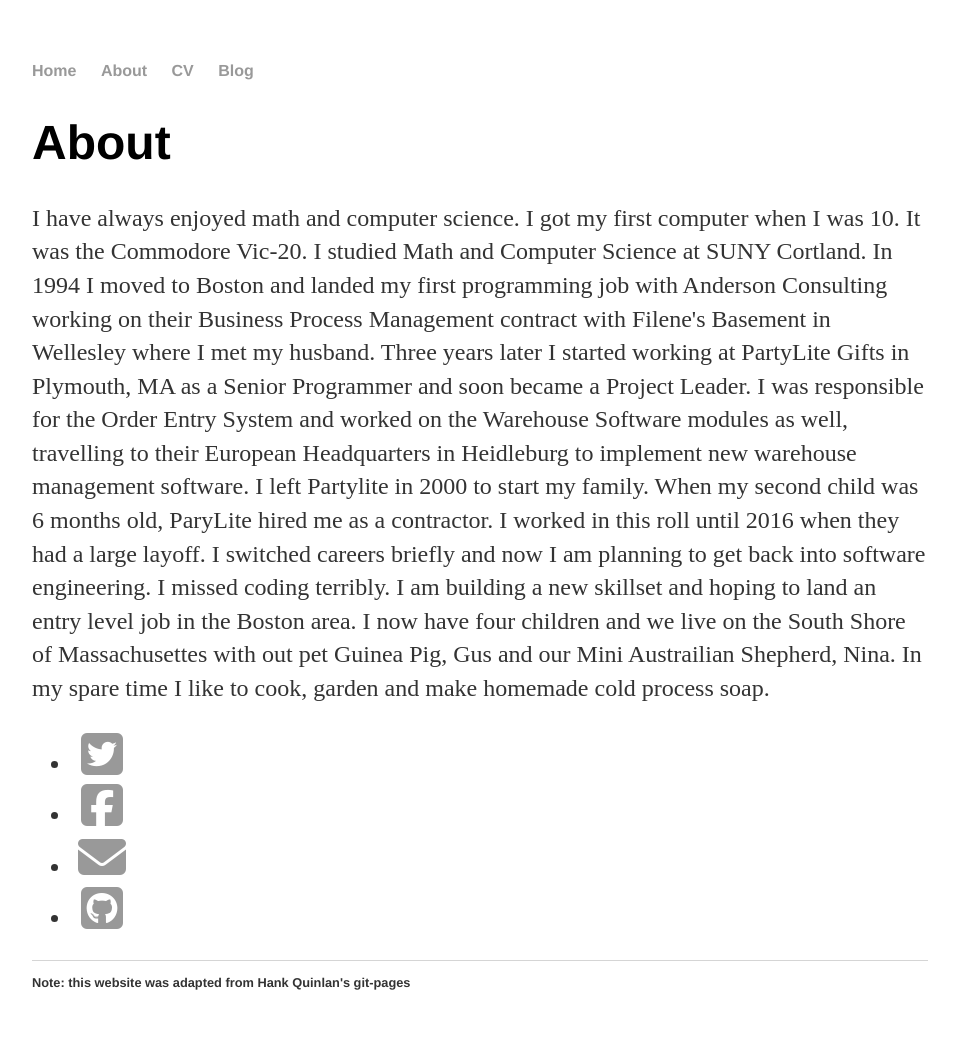
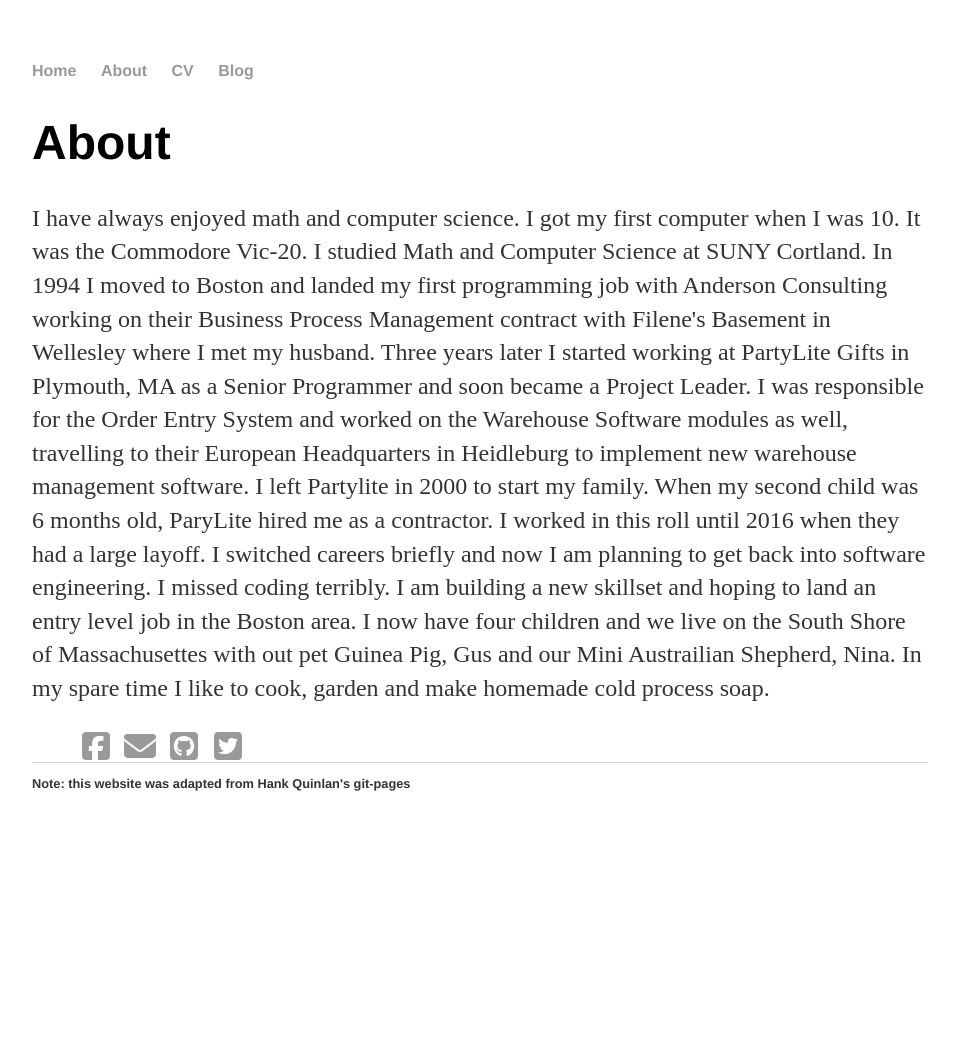
Before and after one commit to caroleatierney/Before-GA-Repository, a Jekyll site: the page built from about/index.html, in a window 1280 px wide. Shown: the whole page, without its empty margins (160-1119 px from the left). Built offline with Jekyll 4.4.1, drawn with Linux system fonts in a browser that asks for light colours; nearby versions of some CDN libraries; after the commit the page ends 900 px from its top, so only the background shows below that.

Commit message:
Update index.html
Add linked in and arrange horizontally instead of vertically

```diff
--- a/about/index.html
+++ b/about/index.html
@@ -7,10 +7,10 @@ title: About Carole Tierney
 			<h1>About</h1>
 			<p>I have always enjoyed math and computer science.  I got my first computer when I was 10.  It was the Commodore Vic-20. I studied Math and Computer Science at SUNY Cortland.  In 1994 I moved to Boston and landed my first programming job with Anderson Consulting working on their Business Process Management contract with Filene's Basement in Wellesley where I met my husband.  Three years later I started working at PartyLite Gifts in Plymouth, MA as a Senior Programmer and soon became a Project Leader.  I was responsible for the Order Entry System and worked on the Warehouse Software modules as well, travelling to their European Headquarters in Heidleburg to implement new warehouse management software.  I left Partylite in 2000 to start my family.  When my second child was 6 months old, ParyLite hired me as a contractor.  I worked in this roll until 2016 when they had a large layoff. I switched careers briefly and now I am planning to get back into software engineering.  I missed coding terribly.  I am building a new skillset and hoping to land an entry level job in the Boston area. I now have four children and we live on the South Shore of Massachusettes with out pet Guinea Pig, Gus and our Mini Austrailian Shepherd, Nina. In my spare time I like to cook, garden and make homemade cold process soap.</p>
 
-			<ul class="contacts">
-				<li><a href="#@CaroleATierney" style="left: 1120px; top: 1000%"><i class="fab fa-twitter-square fa-2x fa-fw target="_blank"></i></a></li>
-				<li><a href="https://www.facebook.com/Carole Ann Brno Tierney/" style="left: 1120px; top: 1000%"><i class="fab fa-facebook-square fa-2x fa-fw target="_blank"></i></a></li>
-		   		<li><a href="mailto:caroleatierney@gmail.com" target="_top" style="left: 1140px; top: 1000%"><i class="fas fa-envelope fa-2x fa-fw" target="_blank"></i> </a></li>
-				<li><a href="https://github.com/caroleatierney" target="_top" style="left: 1140px; top: 1000%"><i class="fab fa-github-square fa-2x fa-fw target="_blank"></i> </a></li>
-			</ul>
-		</div>
+			<div class="links">
+				<a href="https://www.linkedin.com/in/caroleatierney" style="left: 1120px; top: 1000%"><i class="fab fa-linkedin-square fa-2x fa-fw target="_blank"></i></a>
+				<a href="https://www.facebook.com/Carole Ann Brno Tierney/" style="left: 1120px; top: 1000%"><i class="fab fa-facebook-square fa-2x fa-fw target="_blank"></i></a>
+		   		<a href="mailto:caroleatierney@gmail.com" target="_top" style="left: 1140px; top: 1000%"><i class="fas fa-envelope fa-2x fa-fw" target="_blank"></i> </a>
+				<a href="https://github.com/caroleatierney" target="_top" style="left: 1140px; top: 1000%"><i class="fab fa-github-square fa-2x fa-fw target="_blank"></i> </a>
+				<a href="#@CaroleATierney" style="left: 1120px; top: 1000%"><i class="fab fa-twitter-square fa-2x fa-fw target="_blank"></i></a>
+			</div>
```
